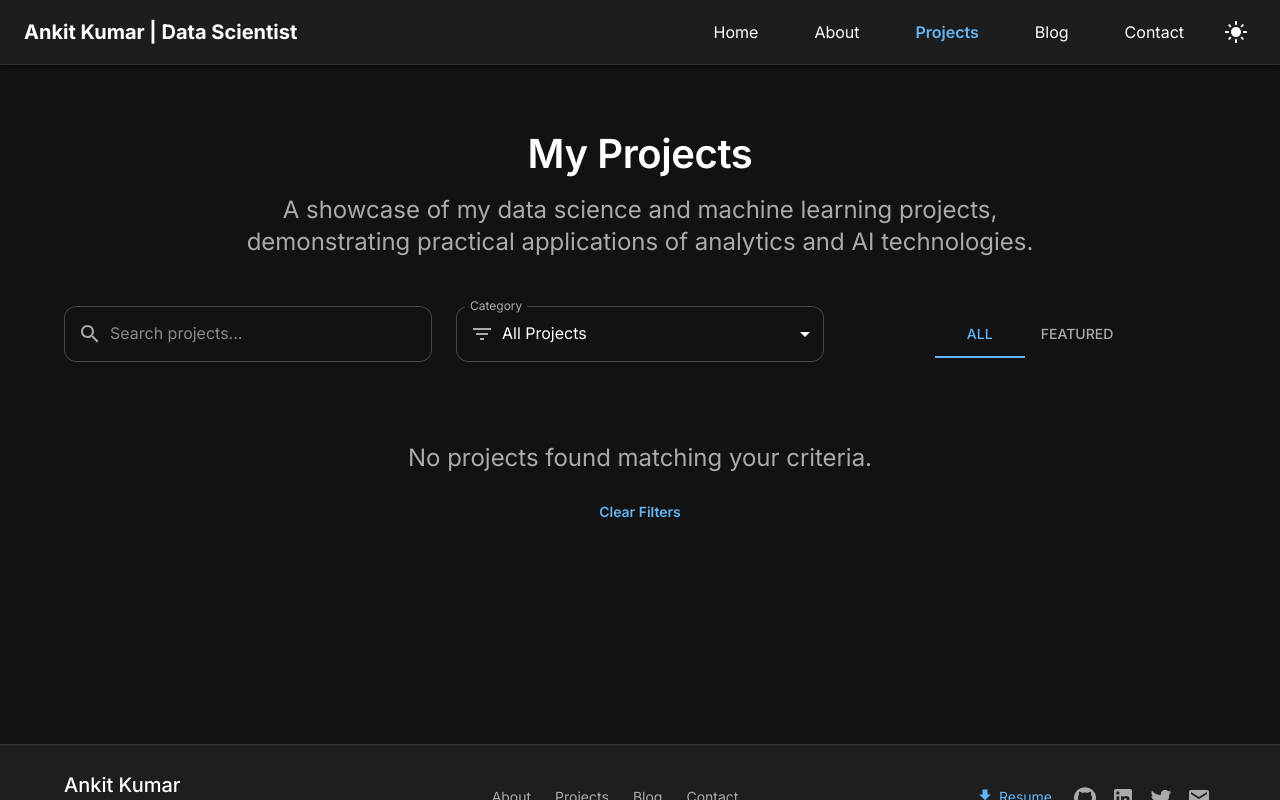
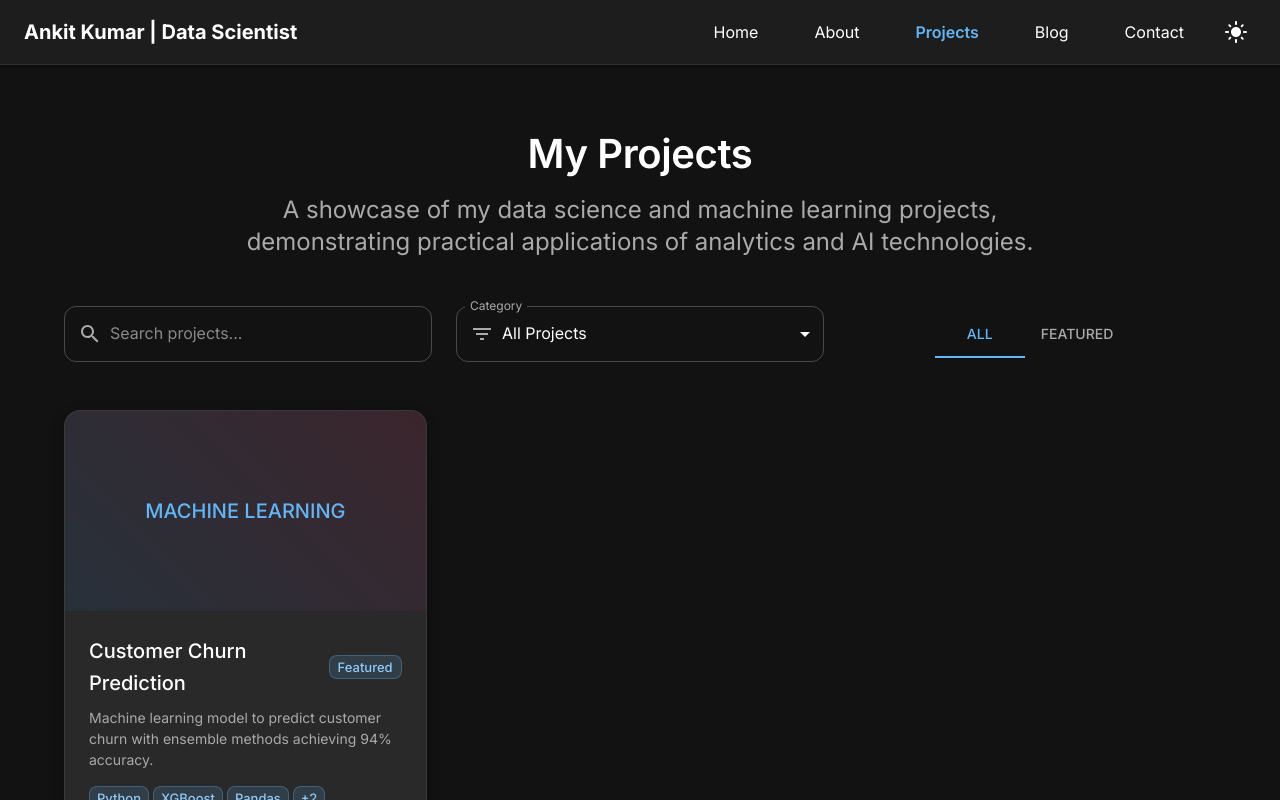
Before and after one commit to ankitgeotek/ankitgeotek.github.io, a React (Vite) app: page /projects in a window 1280 px wide. Shown: the top 800 px of the page. Built offline with nearby package versions, Linux system fonts and the light colour scheme.

Commit message:
uncommenting one project

```diff
--- a/src/pages/Projects.tsx
+++ b/src/pages/Projects.tsx
@@ -36,24 +36,24 @@ import SEOHead from '../components/common/SEOHead';
 
 // Sample project data - replace with your actual projects
 const projectsData = [
-  // {
-  //   id: '1',
-  //   title: 'Customer Churn Prediction',
-  //   description: 'Machine learning model to predict customer churn with ensemble methods achieving 94% accuracy.',
-  //   longDescription: 'Built a comprehensive customer churn prediction system using XGBoost and Random Forest algorithms. The model analyzes customer behavior patterns, transaction history, and engagement metrics to identify at-risk customers. Implemented feature engineering techniques and hyperparameter optimization to achieve optimal performance.',
-  //   category: 'machine-learning',
-  //   technologies: ['Python', 'XGBoost', 'Pandas', 'Scikit-learn', 'Matplotlib'],
-  //   image: '/api/placeholder/400/250',
-  //   githubUrl: 'https://github.com/yourusername/churn-prediction',
-  //   liveUrl: 'https://your-app.herokuapp.com',
-  //   featured: true,
-  //   metrics: [
-  //     { name: 'Accuracy', value: '94%' },
-  //     { name: 'Precision', value: '92%' },
-  //     { name: 'Recall', value: '89%' },
-  //   ],
-  //   tags: ['Machine Learning', 'Classification', 'Business Analytics'],
-  // },
+  {
+    id: '1',
+    title: 'Customer Churn Prediction',
+    description: 'Machine learning model to predict customer churn with ensemble methods achieving 94% accuracy.',
+    longDescription: 'Built a comprehensive customer churn prediction system using XGBoost and Random Forest algorithms. The model analyzes customer behavior patterns, transaction history, and engagement metrics to identify at-risk customers. Implemented feature engineering techniques and hyperparameter optimization to achieve optimal performance.',
+    category: 'machine-learning',
+    technologies: ['Python', 'XGBoost', 'Pandas', 'Scikit-learn', 'Matplotlib'],
+    image: '/api/placeholder/400/250',
+    githubUrl: 'https://github.com/yourusername/churn-prediction',
+    liveUrl: 'https://your-app.herokuapp.com',
+    featured: true,
+    metrics: [
+      { name: 'Accuracy', value: '94%' },
+      { name: 'Precision', value: '92%' },
+      { name: 'Recall', value: '89%' },
+    ],
+    tags: ['Machine Learning', 'Classification', 'Business Analytics'],
+  },
   // {
   //   id: '2',
   //   title: 'Sales Forecasting Dashboard',
```
